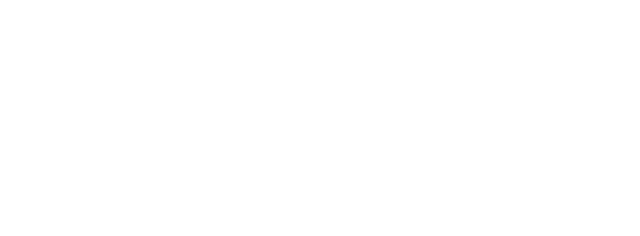
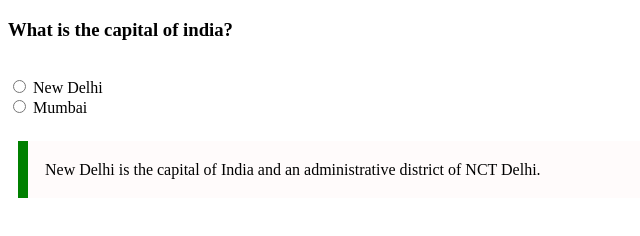
Before and after one commit to acciojob/trivia-kalki39, a website: page main.html in a window 1280 px wide. Shown: the whole page, without its empty margins (0-640 px from the left). Drawn offline with Linux system fonts and the light colour scheme.

Commit message:
first commit

```diff
--- a/main.html
+++ b/main.html
@@ -7,6 +7,20 @@
 </head>
 
 <body>
+	<div class="first">
+		<h3>What is the capital of india?</h3><br>
+		<form  class="sec">
+			<input type="radio" name="bt">
+			<label for="delhi">New Delhi</label><br>
+			<input type="radio" name="bt">
+			<label for="mum">Mumbai</label>
+		</form>
+	</div>
+	<div class="block">
+		<blockquote cite="https://en.wikipedia.org/wiki/New_Delhi">
+			<p>New Delhi is the capital of India and an administrative district of NCT Delhi.</p>
+		</blockquote>
+	</div>
 	<!-- the entire body must be written by student -->
     <script type="text/javascript" src="./script.js">
 </script>
--- a/styles.css
+++ b/styles.css
@@ -1,2 +1,10 @@
 
 /* Your CSS Code here. */
+
+blockquote {
+    background: #fffbfb;
+    border-left: 10px solid green;
+    margin: 1.5em 10px ;
+    padding: .2em 17px;
+    quotes: "\201C""\201D""\2018""\2019";
+  }
```
